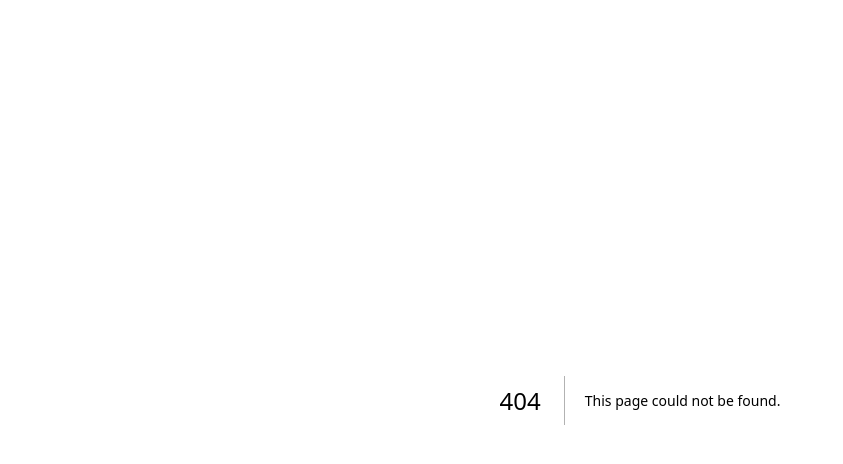
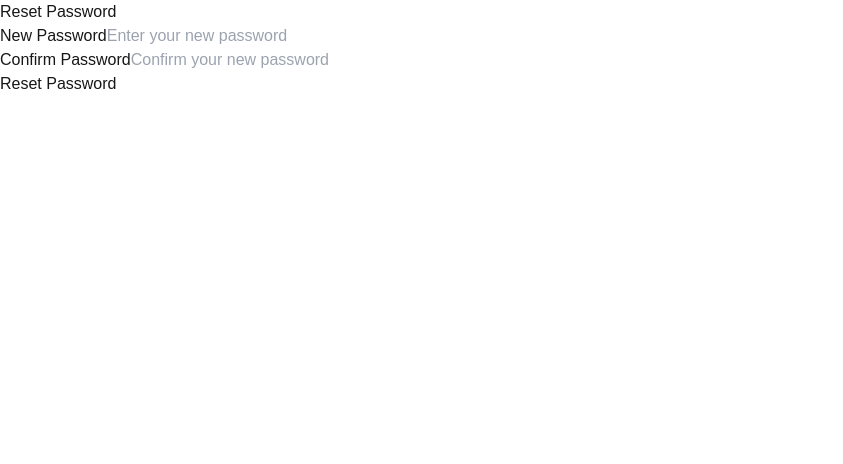
Before and after one commit to Chuacx13/Encoders, a Next.js app: page /reset-password in a window 1280 px wide. Before the commit this address had no page. Shown: the top 464 px of the page, without its empty margins (0-843 px from the left). Built offline with nearby package versions, Linux system fonts and the light colour scheme; no server answers.

Commit message:
updated reset-password to account for first time logins

```diff
--- a/src/app/password-reset/page.tsx
+++ b/src/app/reset-password/page.tsx
@@ -4,6 +4,7 @@ import { useState } from "react";
 import { updatePassword } from "firebase/auth";
 import { auth } from '../../firebase/firebase';
 import { useRouter } from "next/navigation";
+import { setFirstTimeLoginClaim } from "../api/setFirstTimeLoginClaim/route";
 
 const ResetPassword = () => {
     const [newPassword, setNewPassword] = useState("");
@@ -28,9 +29,25 @@ const ResetPassword = () => {
                 return;
             }
 
-            const token = await user.getIdTokenResult();
+            const response = await fetch('/api/setFirstTimeLoginClaim', {
+                method: 'POST',
+                headers: {
+                    'Content-Type': 'application/json',
+                },
+                body: JSON.stringify({
+                    uid: user.uid,
+                    firstTimeLogin: true
+                }),
+            });
+
+            if (!response.ok) {
+                console.error('Failed to set first time login claim');
+                throw new Error('Failed to set first time login claim');
+            }
 
             await updatePassword(user, newPassword);
+
+            const token = await user.getIdTokenResult();
 
             if (token?.claims.admin) {
                 router.push('/admin');
```
